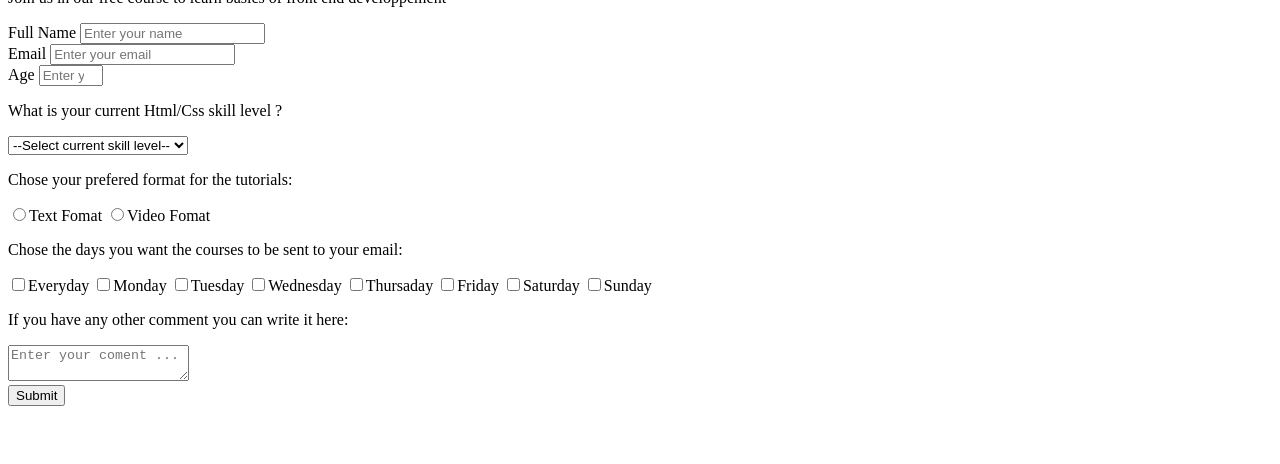
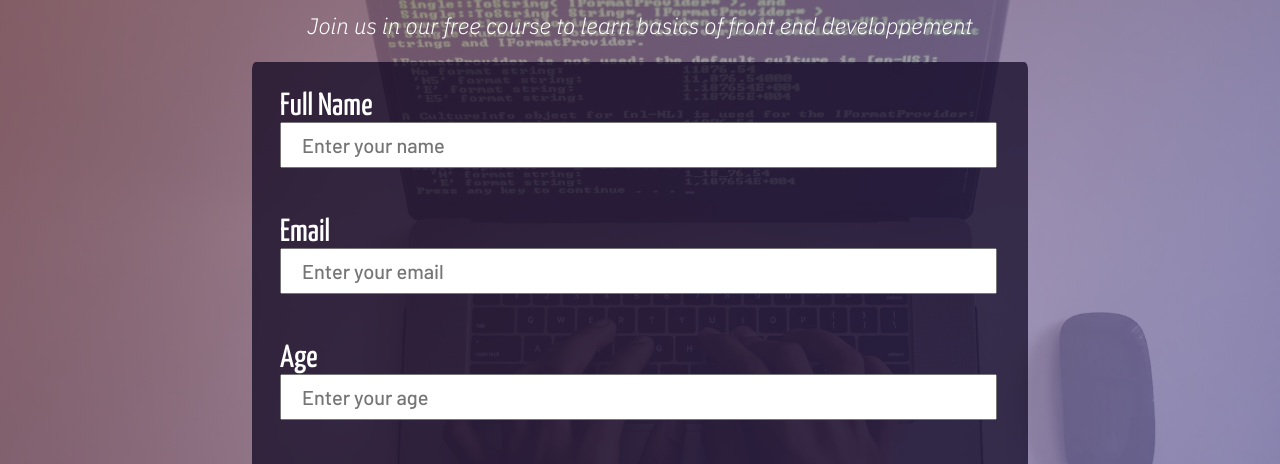
Before and after one commit to khalil-meftah/survey-form, a plain HTML site: page index.html in a window 1280 px wide. Shown: the part 91-555 px from the top of the page. Drawn offline with Linux system fonts and the light colour scheme.

Commit message:
Update index.html

```diff
--- a/index.html
+++ b/index.html
@@ -4,7 +4,7 @@
     <meta charset="UTF-8">
     <meta http-equiv="X-UA-Compatible" content="IE=edge">
     <meta name="viewport" content="width=device-width, initial-scale=1.0">
-    <link rel="stylesheet" href="survey-form.css"></link>
+    <link rel="stylesheet" href="styles.css"></link>
     <title>Survey form</title>
 </head>
 
```
